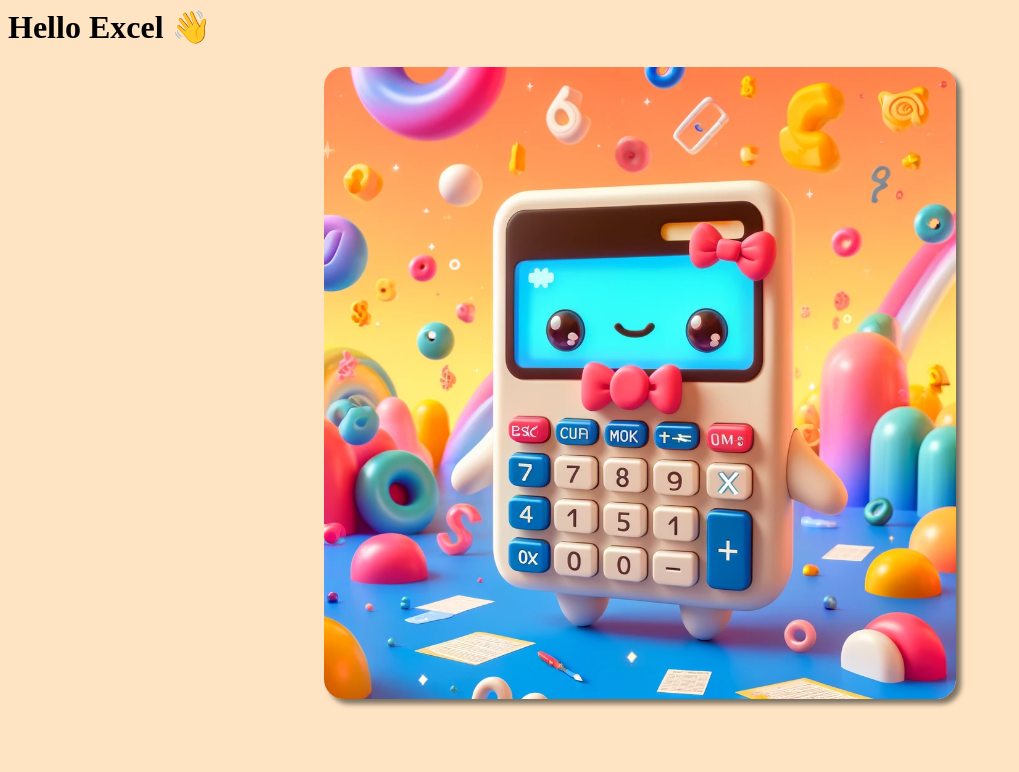
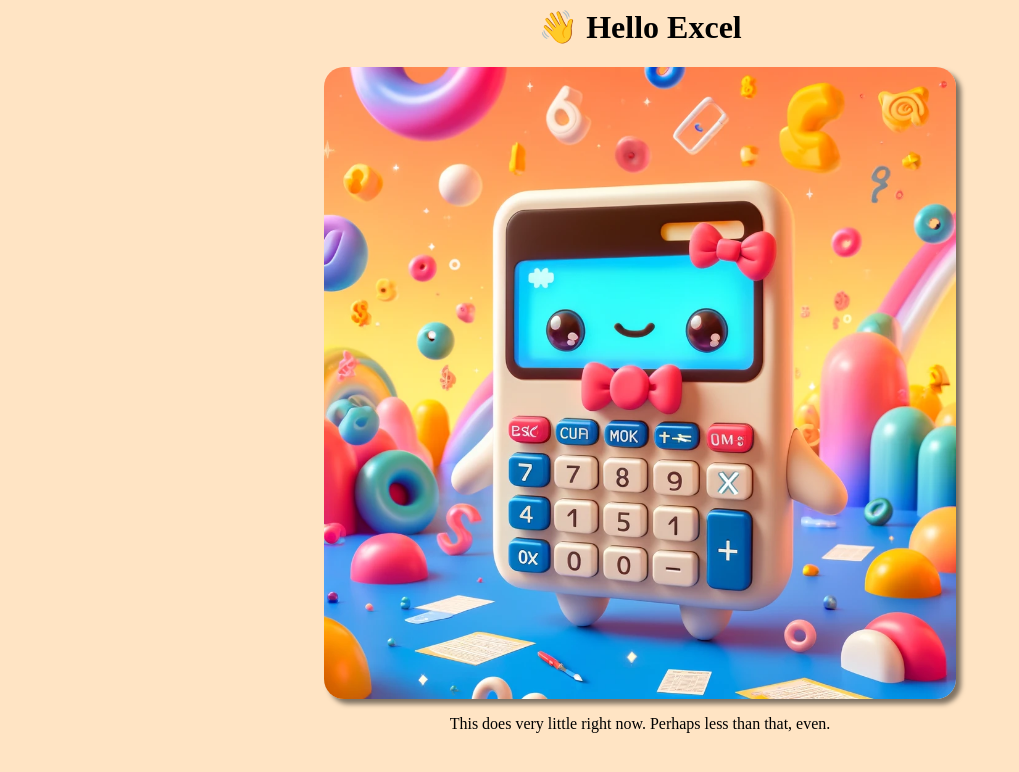
Before and after one commit to martin-cowie/hello-excel, a plain HTML site: page index.html in a window 1280 px wide. Shown: the whole page, without its empty margins (0-1019 px from the left). Drawn offline with Linux system fonts and the light colour scheme.

Commit message:
Minor style improvements.

```diff
--- a/index.html
+++ b/index.html
@@ -2,12 +2,14 @@
 <head>
     <meta charset="UTF-8">
     <meta name="viewport" content="width=device-width, initial-scale=1.0">
-    <title>Document</title>
+    <title>👋 Hello Excel</title>
     <link rel="stylesheet" href="styles.css">
 </head>
 <body>
-    <h1>Hello Excel 👋</h1>
+    <h1>👋 Hello Excel</h1>
 
     <img alt="Hello Excel" src="hello-excel.png">
+
+    <p>This does very little right now. Perhaps less than that, even.</p>
 </body>
 </html>
--- a/styles.css
+++ b/styles.css
@@ -10,3 +10,7 @@
     border-radius: 20px;
     box-shadow: 5px 5px 5px rgba(0, 0, 0, 0.5);
   }
+
+  p, h1 {
+    text-align: center
+  }
```
